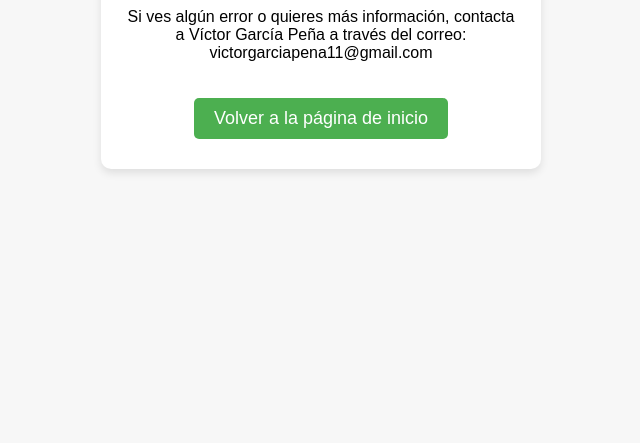
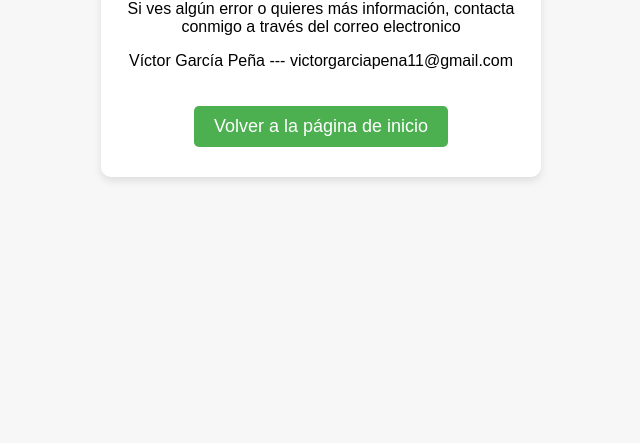
Before and after one commit to MIMGO/verbosirregulares, a plain HTML site: page contacto.html in a window 1280 px wide. Shown: the part 357-800 px from the top of the page, without its empty margins (319-959 px from the left). Drawn offline with Linux system fonts and the light colour scheme.

Commit message:
contacto.html

```diff
--- a/contacto.html
+++ b/contacto.html
@@ -9,7 +9,8 @@
 <body>
     <div class="container">
         <h1>Contacto</h1>
-        <p>Si ves algún error o quieres más información, contacta a Víctor García Peña a través del correo: victorgarciapena11@gmail.com</p>
+        <p>Si ves algún error o quieres más información, contacta conmigo a través del correo electronico</p>
+        <p>Víctor García Peña --- victorgarciapena11@gmail.com</p>
         <a href="index.html" class="back-btn">Volver a la página de inicio</a>
     </div>
 </body>
```
